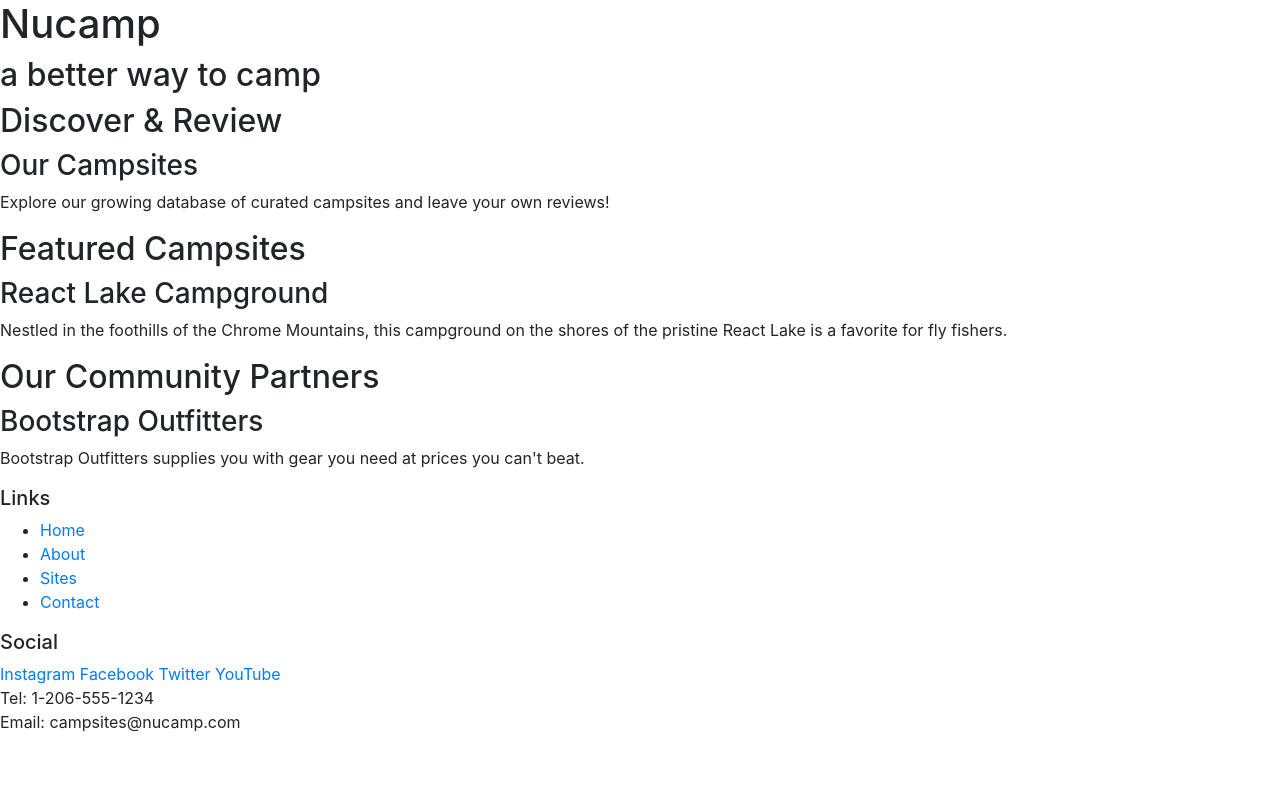
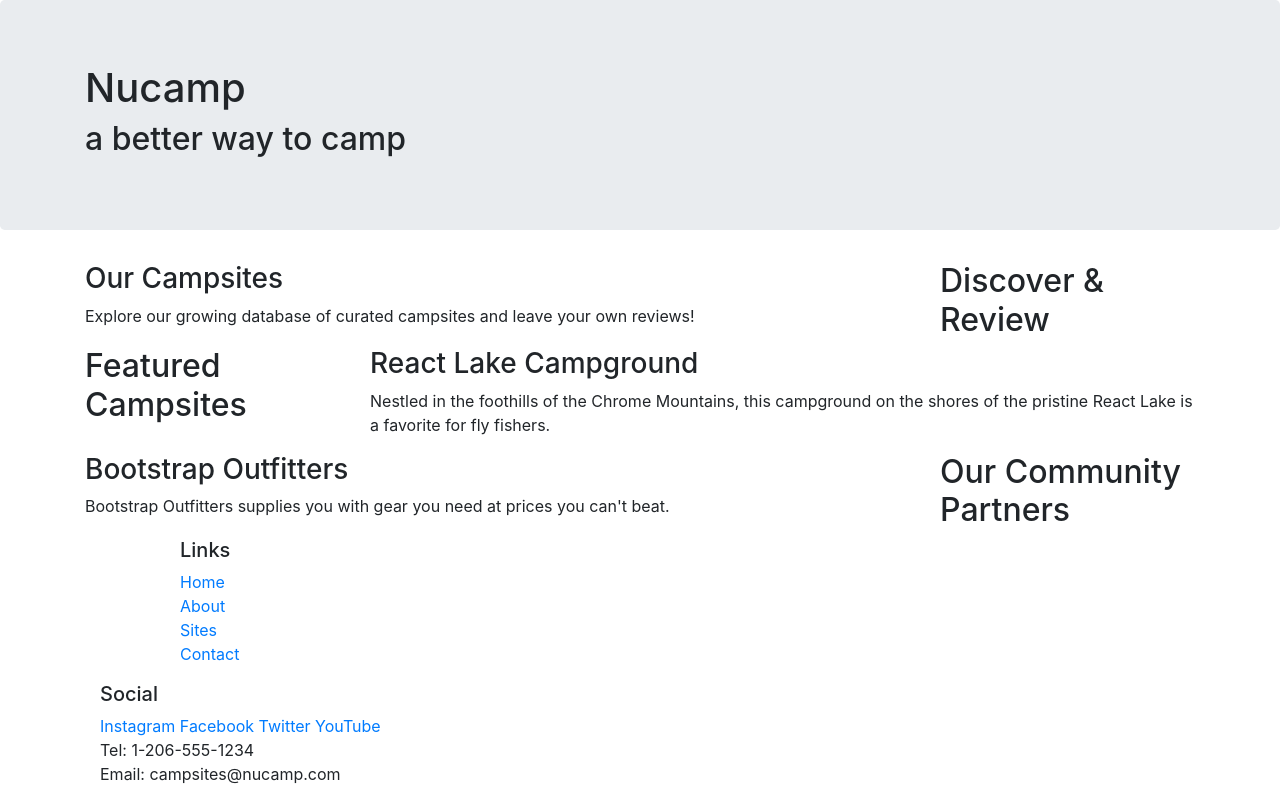
Before and after one commit to jonathanj101/first-bootstrap-project-numcap-, a website: page index.html in a window 1280 px wide. Drawn offline with nearby package versions, Linux system fonts and the light colour scheme.

Commit message:
Bootstrap Grid

```diff
--- a/index.html
+++ b/index.html
@@ -3,52 +3,76 @@
   <head>
     <meta charset="utf-8">
     <meta name="viewport" content="width=device-width, initial-scale=1">
-    <link rel="stylesheet" href="node-modules/bootstrap/dist/css/bootstrap.min.css">
+    <link rel="stylesheet" href="node_modules/bootstrap/dist/css/bootstrap.min.css">
     <title>Nucamp: A Better Way To Camp</title>
   </head>
   <body>
-    <header>
-      <div class="">
+    <header class="jumbotron">
+      <div class="container">
+        <div class="row">
+          <div class="col">
             <h1>Nucamp</h1>
             <h2> a better way to camp</h2>
           </div>
+        </div>
+      </div>
     </header>
-    <div class="">
+
+    <div class="container">
+      <div class="row">
+        <div class="col-sm-4 order-sm-last col-md-3">
           <h2>Discover & Review</h2>
+        </div>
+        <div class="col">
           <h3>Our Campsites</h3>
           <p>Explore our growing database of curated campsites and leave your own reviews!</p>
         </div>
-    <div class="">
+      </div>
+
+    <div class="row">
+      <div class="col-sm-4 col-md-3">
         <h2>Featured Campsites</h2>
+      </div>
+      <div class="col">
         <h3>React Lake Campground</h3>
         <p>Nestled in the foothills of the Chrome Mountains, this campground on the shores of the pristine React Lake is a favorite for fly fishers.</p>
       </div>
-    <div>
+    </div>
+    <div class="row">
+      <div class="col-sm-4 order-sm-last col-md-3">
         <h2>Our Community Partners</h2>
+      </div>
+      <div class="col">
         <h3>Bootstrap Outfitters</h3>
         <p>Bootstrap Outfitters supplies you with gear you need at prices you can't beat.</p>
       </div>
+    </div>
+  </div>
 
     <footer>
-        <div>
+      <div class="container">
+        <div class="row">
+          <div class="col-4 col-sm-2 offset-1">
             <h5>Links</h5>
-            <ul>
+            <ul class="list-unstyled">
               <li><a href="#">Home</a></li>
               <li><a href="#">About</a></li>
               <li><a href="#">Sites</a></li>
               <li><a href="#">Contact</a></li>
             </ul>
           </div>
-        <div>
+        </div>
+        <div class='col-6 col-sm-5'>
           <h5>Social</h5>
           <a href="http://instagram.com/">Instagram</a>
           <a href="http://facebook.com/">Facebook</a>
           <a href="http://twitter.com/">Twitter</a>
           <a href="http://youtube.com/">YouTube</a>
         </div>
-        <div>
+        <div class= 'col-sm-4'>
           Tel: 1-206-555-1234<br />
           Email: campsites@nucamp.com
+        </div>
       </div>
     </footer>
     <!-- jQuery must come first, then Popper.js, then the Bootstrap JavaScript plugins.-->
```
Lines whose indentation alone changed are shown as unchanged.
